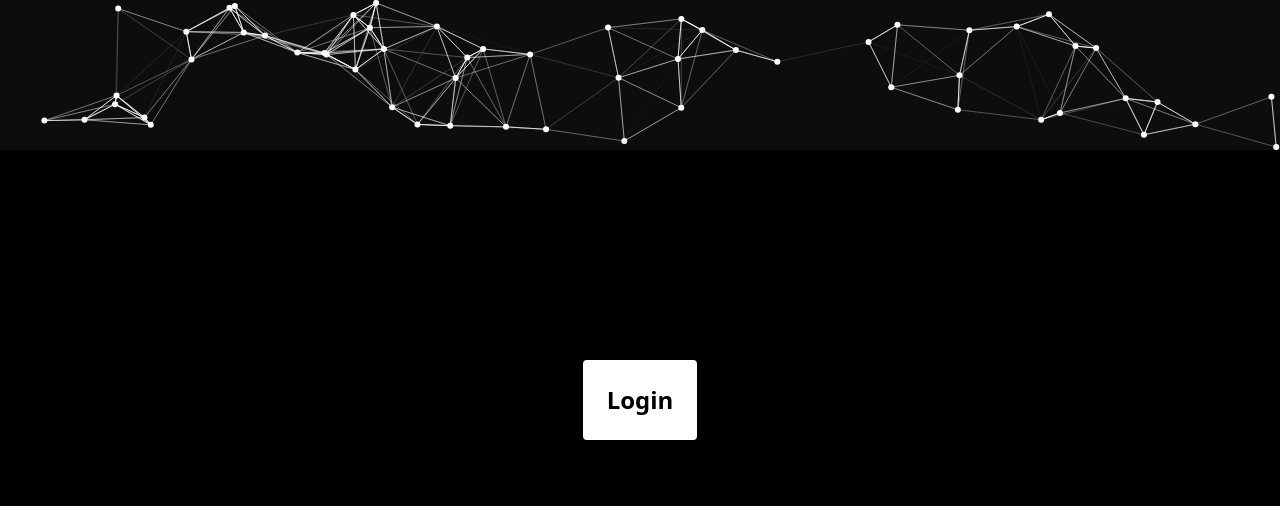
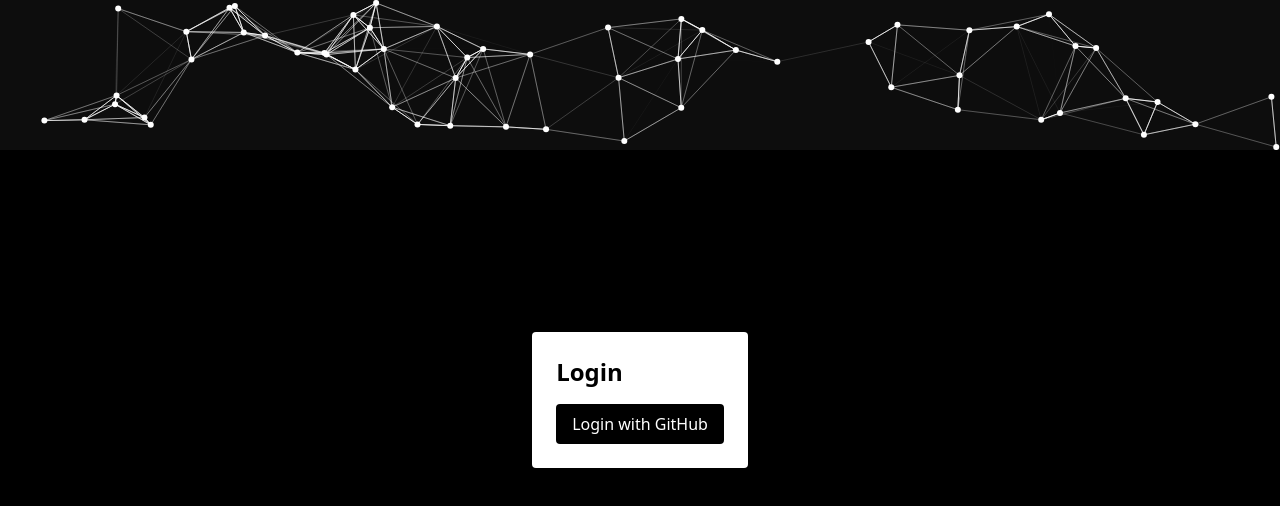
Before and after one commit to lofitech/ubiquitous-succotash, a Next.js app: page /auth in a window 1280 px wide. Shown: the top 506 px of the page. Built offline with nearby package versions, Linux system fonts and the light colour scheme.

Commit message:
Fix: tsconfig.json syntax corrected authpage

```diff
--- a/pages/auth/index.tsx
+++ b/pages/auth/index.tsx
@@ -1,14 +1,26 @@
-
+import { supabase } from "@/lib/supabase"; // Pfad anpassen
 import ParticlesBackground from "../../components/ParticlesBackground";
 
 export default function AuthPage() {
+  const handleLogin = async () => {
+    const { error } = await supabase.auth.signInWithOAuth({
+      provider: "github", // oder "google"
+    });
+    if (error) console.error("Login error:", error.message);
+  };
+
   return (
     <div className="relative min-h-screen bg-black text-white">
       <ParticlesBackground />
       <div className="absolute inset-0 flex items-center justify-center z-10">
         <div className="bg-white text-black p-6 rounded shadow">
-          <h1 className="text-2xl font-bold">Login</h1>
-          {/* AuthForm kann hier importiert werden */}
+          <h1 className="text-2xl font-bold mb-4">Login</h1>
+          <button
+            onClick={handleLogin}
+            className="bg-black text-white px-4 py-2 rounded hover:bg-gray-800"
+          >
+            Login with GitHub
+          </button>
         </div>
       </div>
     </div>
```
